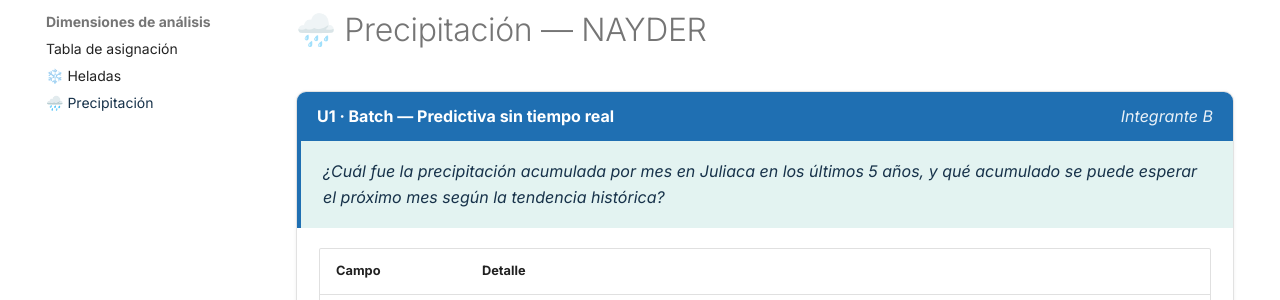
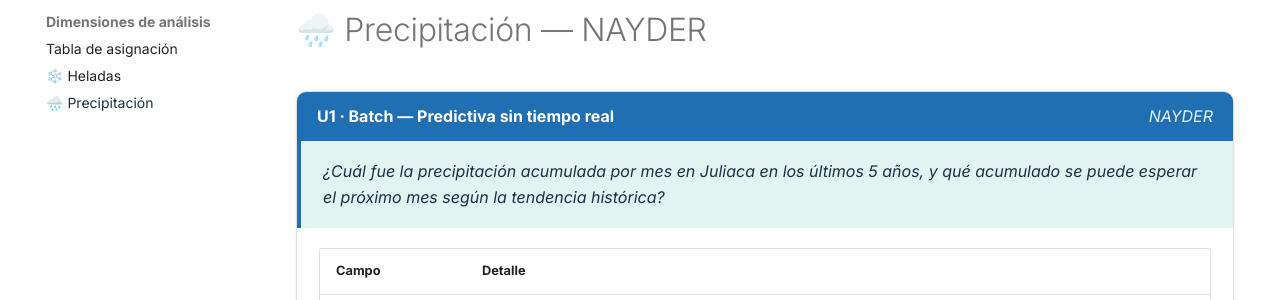
Before and after one commit to nilver987/big_data, an MkDocs documentation site: the page built from docs/dimensiones/precipitacion.md, in a window 1280 px wide and 900 px high. Shown: the part 137-437 px from the top of the window. Built offline with MkDocs 1.6.1 and Material for MkDocs 9.7.7, drawn with Linux system fonts in a browser that asks for light colours; comment, search, counter and statistics services are not loaded.

Commit message:
Update header information in precipitacion.md

```diff
--- a/docs/dimensiones/precipitacion.md
+++ b/docs/dimensiones/precipitacion.md
@@ -1,7 +1,7 @@
 # 🌧️ Precipitación — NAYDER
 
 <div class="dim-card blue" markdown>
-<div class="dim-card-header"><span>U1 · Batch — Predictiva sin tiempo real</span><span class="integrante">Integrante B</span></div>
+<div class="dim-card-header"><span>U1 · Batch — Predictiva sin tiempo real</span><span class="integrante">NAYDER</span></div>
 
 <p class="dim-question">¿Cuál fue la precipitación acumulada por mes en Juliaca en los últimos 5 años, y qué acumulado se puede esperar el próximo mes según la tendencia histórica?</p>
 
```
